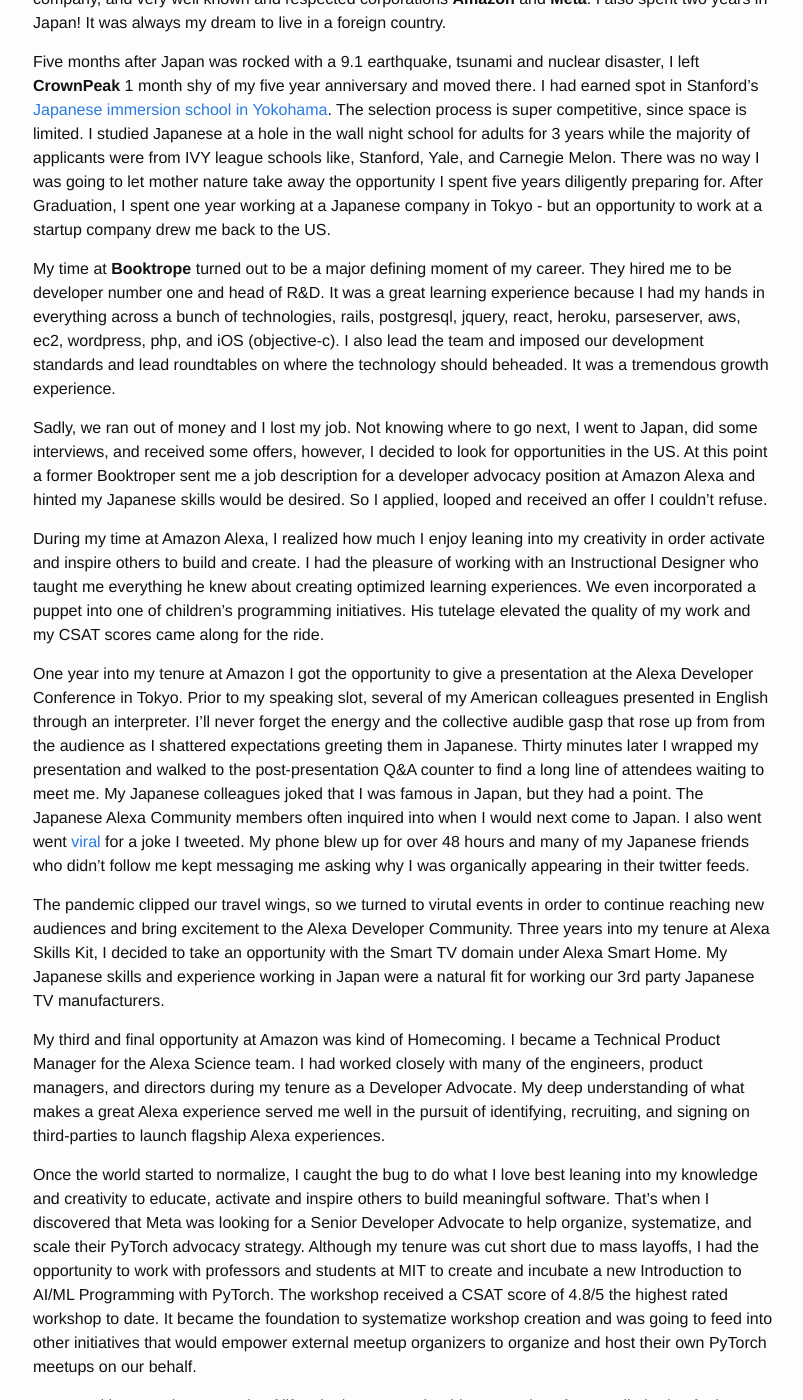
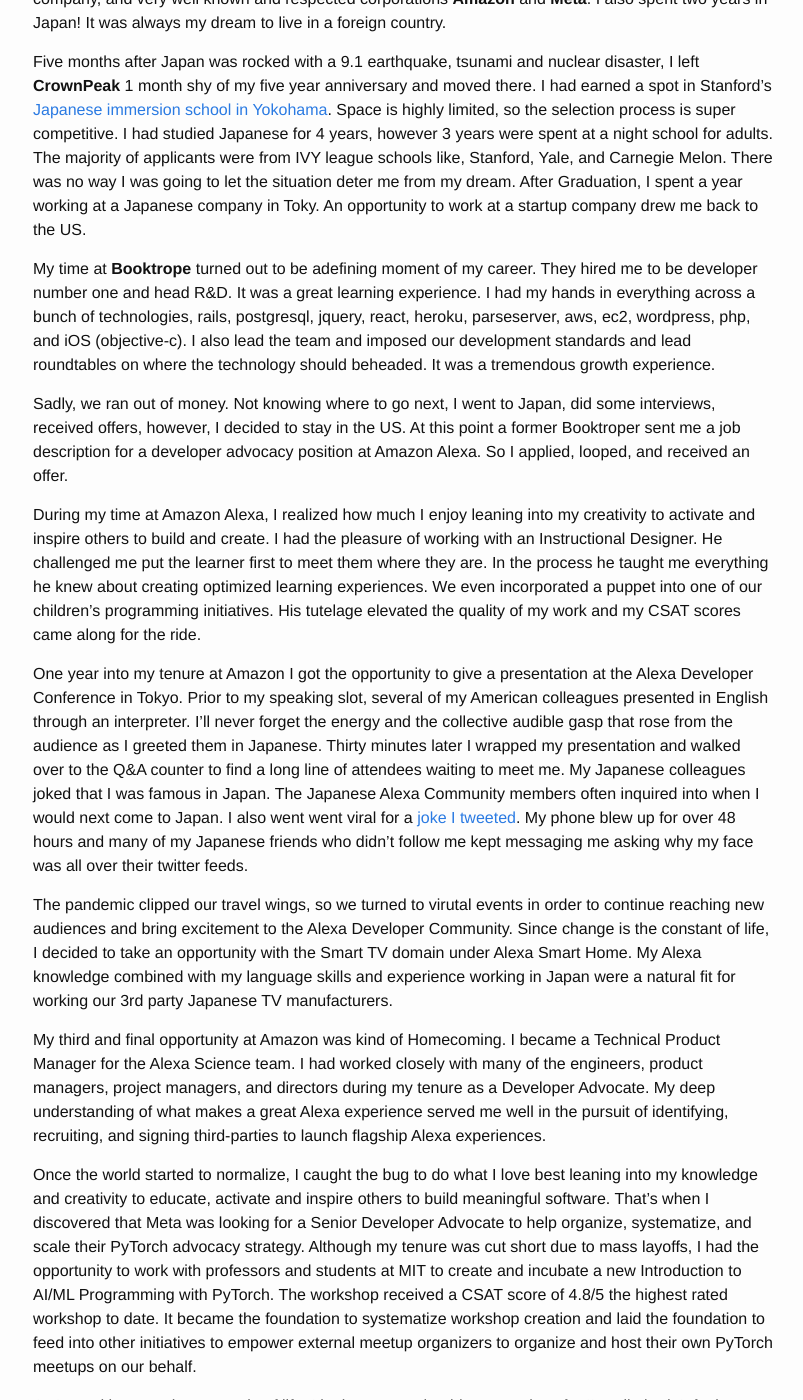
Before and after one commit to SleepyDeveloper/sleepydeveloper.github.io, a Jekyll site: the page built from about.md, in a window 1280 px wide and 1400 px high, scrolled down 342 px. Shown: the whole window, without its empty margins (237-1040 px from the left). Built offline with Jekyll 4.4.1, drawn with Linux system fonts in a browser that asks for light colours; some of the changed text lies outside the part shown.

Commit message:
updated about

```diff
--- a/about.md
+++ b/about.md
@@ -15,67 +15,68 @@
 in a foreign country.
 
 Five months after Japan was rocked with a 9.1 earthquake, tsunami and nuclear disaster,
-I left **CrownPeak** 1 month shy of my five year anniversary and moved there. I had earned spot
-in Stanford's [Japanese immersion school in Yokohama](http://iucjapan.org). The selection
-process is super competitive, since space is limited. I studied Japanese at a hole in the wall
-night school for adults for 3 years while the majority of applicants were from IVY league
-schools like, Stanford, Yale, and Carnegie Melon. There was no way I was going to let mother
-nature take away the opportunity I spent five years diligently preparing for. After Graduation,
-I spent one year working at a Japanese company in Tokyo - but an opportunity to work at a
-startup company drew me back to the US.
+I left **CrownPeak** 1 month shy of my five year anniversary and moved there. I had earned
+a spot in Stanford's [Japanese immersion school in Yokohama](http://iucjapan.org). Space is
+highly limited, so the selection process is super competitive. I had studied Japanese for 4
+years, however 3 years were spent at a night school for adults. The majority of applicants
+were from IVY league schools like, Stanford, Yale, and Carnegie Melon. There was no way I
+was going to let the situation deter me from my dream. After Graduation, I spent a year
+working at a Japanese company in Toky. An opportunity to work at a startup company drew me
+back to the US.
 
-My time at **Booktrope** turned out to be a major defining moment of my career.  They hired
-me to be developer number one and head of R&D. It was a great learning experience because I
-had my hands in everything across a bunch of technologies, rails, postgresql, jquery, react,
-heroku, parseserver, aws, ec2, wordpress, php, and iOS (objective-c). I also lead the team
-and imposed our development standards and lead roundtables on where the technology should
-beheaded. It was a tremendous growth experience.
+My time at **Booktrope** turned out to be adefining moment of my career.  They hired me to
+be developer number one and head R&D. It was a great learning experience. I had my hands in
+everything across a bunch of technologies, rails, postgresql, jquery, react, heroku,
+parseserver, aws, ec2, wordpress, php, and iOS (objective-c). I also lead the team and imposed
+our development standards and lead roundtables on where the technology should beheaded. It was
+a tremendous growth experience.
 
-Sadly, we ran out of money and I lost my job. Not knowing where to go next, I went to Japan,
-did some interviews, and received some offers, however, I decided to look for opportunities in
-the US. At this point a former Booktroper sent me a job description for a developer advocacy
-position at Amazon Alexa and hinted my Japanese skills would be desired. So I applied, looped
-and received an offer I couldn't refuse.
+Sadly, we ran out of money. Not knowing where to go next, I went to Japan, did some interviews,
+received offers, however, I decided to stay in the US. At this point a former Booktroper sent
+me a job description for a developer advocacy position at Amazon Alexa. So I applied, looped,
+and received an offer.
 
-During my time at Amazon Alexa, I realized how much I enjoy leaning into my creativity in
-order activate and inspire others to build and create. I had the pleasure of working with
-an Instructional Designer who taught me everything he knew about creating optimized learning
-experiences. We even incorporated a puppet into one of children's programming initiatives. His
-tutelage elevated the quality of my work and my CSAT scores came along for the ride.
+During my time at Amazon Alexa, I realized how much I enjoy leaning into my creativity to
+activate and inspire others to build and create. I had the pleasure of working with an
+Instructional Designer. He challenged me put the learner first to meet them where they are.
+In the process he taught me everything he knew about creating optimized learning experiences.
+We even incorporated a puppet into one of our children's programming initiatives.
+His tutelage elevated the quality of my work and my CSAT scores came along for the ride.
 
 One year into my tenure at Amazon I got the opportunity to give a presentation at the Alexa
 Developer Conference in Tokyo. Prior to my speaking slot, several of my American colleagues
 presented in English through an interpreter. I'll never forget the energy and the collective
-audible gasp that rose up from from the audience as I shattered expectations greeting them
-in Japanese. Thirty minutes later I wrapped my presentation and walked to the post-presentation
-Q&A counter to find a long line of attendees waiting to meet me. My Japanese colleagues joked
-that I was famous in Japan, but they had a point. The Japanese Alexa Community members often
-inquired into when I would next come to Japan. I also went went [viral](https://x.com/sleepydeveloper/status/1188252385342193664?s=12&t=RwuFBS6T-6FewkJ-RV2poA) for a joke I tweeted. My phone blew
-up for over 48 hours and many of my Japanese friends who didn't follow me kept messaging me
-asking why I was organically appearing in their twitter feeds.
+audible gasp that rose from the audience as I greeted them in Japanese. Thirty minutes later
+I wrapped my presentation and walked over to the Q&A counter to find a long line of attendees
+waiting to meet me. My Japanese colleagues joked that I was famous in Japan. The Japanese Alexa
+Community members often inquired into when I would next come to Japan. I also went went viral
+for a [joke I tweeted]((https://x.com/sleepydeveloper/status/1188252385342193664?s=12&t=RwuFBS6T-6FewkJ-RV2poA)).
+My phone blew up for over 48 hours and many of my Japanese friends who didn't follow me kept
+messaging me asking why my face was all over their twitter feeds.
 
 The pandemic clipped our travel wings, so we turned to virutal events in order to continue
-reaching new audiences and bring excitement to the Alexa Developer Community. Three years into
-my tenure at Alexa Skills Kit, I decided to take an opportunity with the Smart TV domain under
-Alexa Smart Home. My Japanese skills and experience working in Japan were a natural fit for
-working our 3rd party Japanese TV manufacturers.
+reaching new audiences and bring excitement to the Alexa Developer Community. Since change
+is the constant of life, I decided to take an opportunity with the Smart TV domain under
+Alexa Smart Home. My Alexa knowledge combined with my language skills and experience working
+in Japan were a natural fit for working our 3rd party Japanese TV manufacturers.
 
 My third and final opportunity at Amazon was kind of Homecoming. I became a Technical Product
 Manager for the Alexa Science team. I had worked closely with many of the engineers, product
-managers, and directors during my tenure as a Developer Advocate. My deep understanding of what
-makes a great Alexa experience served me well in the pursuit of identifying, recruiting, and
-signing on third-parties to launch flagship Alexa experiences.
+managers, project managers, and directors during my tenure as a Developer Advocate. My deep
+understanding of what makes a great Alexa experience served me well in the pursuit of
+identifying, recruiting, and signing third-parties to launch flagship Alexa experiences.
 
 Once the world started to normalize, I caught the bug to do what I love best leaning into my
 knowledge and creativity to educate, activate and inspire others to build meaningful software.
 That's when I discovered that Meta was looking for a Senior Developer Advocate to help organize,
 systematize, and scale their PyTorch advocacy strategy. Although my tenure was cut short due to
 mass layoffs, I had the opportunity to work with professors and students at MIT to create and
-incubate a new Introduction to AI/ML Programming with PyTorch. The workshop received a CSAT score
-of 4.8/5 the highest rated workshop to date. It became the foundation to systematize workshop
-creation and was going to feed into other initiatives that would empower external meetup organizers
-to organize and host their own PyTorch meetups on our behalf.
+incubate a new Introduction to AI/ML Programming with PyTorch. The workshop received a CSAT
+score of 4.8/5 the highest rated workshop to date. It became the foundation to systematize
+workshop creation and laid the foundation to feed into other initiatives to empower external
+meetup organizers to organize and host their own PyTorch meetups on our behalf.
 
-As I stand here on the mountain of life, I look over my shoulder to see how far I've climbed. It feels
-great to see all that I have accomplished over 15 years. As I turn to face the next part of the climb,
-I'm excited to see what will come next.
+As I stand here on the mountain of life, I look over my shoulder to see how far I've climbed.
+It feels great to see all that I have accomplished over 15 years. As I turn to face the next
+part of the climb, I'm excited to see what will come next and what I'll look back over 5 years
+from now.
```
